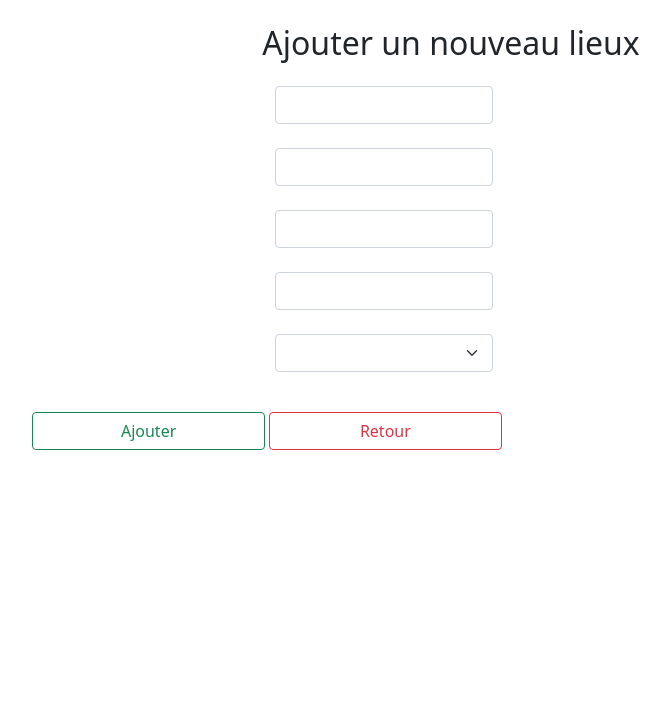
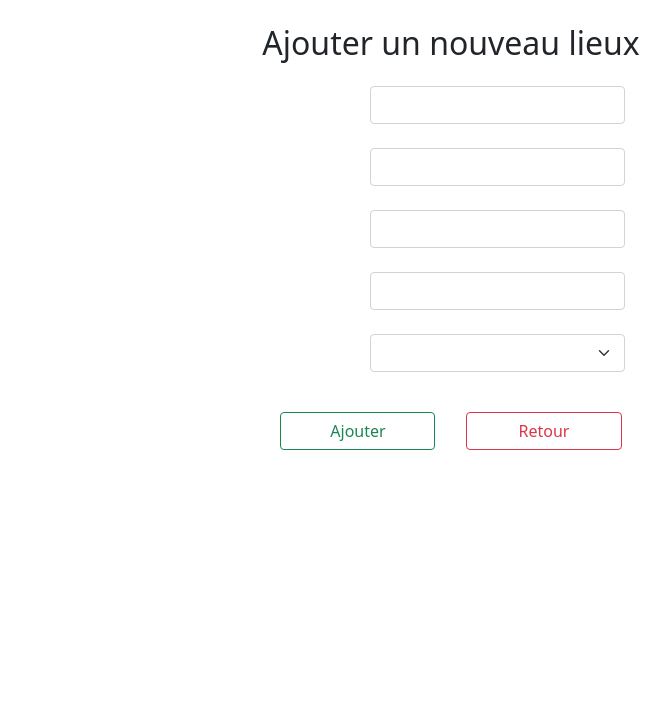
Before and after one commit to Bleiz-Digenvez/Sorti_Eni_Project, a Symfony app: template templates/lieu/nouveau.html.twig in a window 1280 px wide. Shown: the part 62-768 px from the top of the page, without its empty margins (189-859 px from the left). Run offline with Twig, Linux system fonts and the light colour scheme; the template is opened without the code that fills it: most values are stand-ins (such as "Sample title", 1, 10 or a date in 2020); form fields are guessed from the names that the template uses; some libraries are stand-ins or nearby versions.

Commit message:
update design

```diff
--- a/src/Controller/VilleController.php
+++ b/src/Controller/VilleController.php
@@ -83,7 +83,7 @@ class VilleController extends AbstractController
             $entityManager->flush();
             $this->addFlash('success', 'La ville '.$ville->getNom().' à bien été supprimée');
         } catch (\Exception $ex){
-            $this->addFlash("error", "Impossible de supprimer la ville ".$ville->getNom()." car elle est associée à des sorties à venir");
+            $this->addFlash("danger", "Impossible de supprimer la ville ".$ville->getNom()." car elle est associée à des sorties à venir");
         }
 
 
--- a/src/Entity/Lieu.php
+++ b/src/Entity/Lieu.php
@@ -34,11 +34,13 @@ class Lieu
 
     /**
      * @ORM\Column(type="float", nullable=true)
+     * @Assert\Type(type="float")
      */
     private $latitude;
 
     /**
      * @ORM\Column(type="float", nullable=true)
+     * @Assert\Type(type="float")
      */
     private $longitude;
 
--- a/templates/base.html.twig
+++ b/templates/base.html.twig
@@ -25,10 +25,11 @@
 
             {% for label, messages in app.flashes %}
                 {% for message in messages %}
-                    <div class="alert alert-{{ label }}">
-                        {{ message }}
-                        <button type="button" class="btn-close" data-bs-dismiss="alert" aria-label="Close"></button>
-
+                    <div class="container">
+                        <div class="alert alert-{{ label }} alert-dismissible fade show">
+                            {{ message }}
+                            <button type="button" class="btn-close" data-bs-dismiss="alert" aria-label="Close"></button>
+                        </div>
                     </div>
 
                 {% endfor %}
--- a/templates/lieu/nouveau.html.twig
+++ b/templates/lieu/nouveau.html.twig
@@ -4,55 +4,58 @@
 <div class="col-12 col-md-10 col-lg-8 px-2 mx-auto">
     <h2 class="text-center my-4">Ajouter un nouveau lieux</h2>
 
-    <div class="col-12 col-md-10 col-lg-8 my-3">
+    <div class="col-12 col-md-10 col-lg-8 mx-auto my-3">
         {{ form_start(formLieu) }}
-        <div class="row">
-            {{ form_label(formLieu.nom, '', {'label_attr': {'class': 'col-3 col-md-5 col-form-label'}}) }}
-            <div class="col-8 col-md-5">
+        <div class="row col-md-8 mx-auto">
+            {{ form_label(formLieu.nom, '', {'label_attr': {'class': 'col-3 col-form-label'}}) }}
+            <div class="col-8 col-md-9">
                 {{ form_widget(formLieu.nom, {'attr': {'class': 'form-control'}}) }}<br>
             </div>
         </div>
         <div class="row errorForm">
             {{ form_errors(formLieu.nom) }}
         </div>
-        <div class="row">
-            {{ form_label(formLieu.rue, '', {'label_attr': {'class': 'col-3 col-md-5 col-form-label'}}) }}
-            <div class="col-8 col-md-5">
+        <div class="row col-md-8 mx-auto">
+            {{ form_label(formLieu.rue, '', {'label_attr': {'class': 'col-3 col-form-label'}}) }}
+            <div class="col-8 col-md-9">
                 {{ form_widget(formLieu.rue, {'attr': {'class': 'form-control'}}) }}<br>
             </div>
         </div>
         <div class="row errorForm">
             {{ form_errors(formLieu.rue) }}
         </div>
-        <div class="row">
-            {{ form_label(formLieu.latitude, '', {'label_attr': {'class': 'col-3 col-md-5 col-form-label'}}) }}
-            <div class="col-8 col-md-5">
+        <div class="row col-md-8 mx-auto">
+            {{ form_label(formLieu.latitude, '', {'label_attr': {'class': 'col-3 col-form-label'}}) }}
+            <div class="col-8 col-md-9">
                 {{ form_widget(formLieu.latitude, {'attr': {'class': 'form-control'}}) }}<br>
             </div>
         </div>
         <div class="row errorForm">
             {{ form_errors(formLieu.latitude) }}
         </div>
-        <div class="row">
-            {{ form_label(formLieu.longitude, '', {'label_attr': {'class': 'col-3 col-md-5 col-form-label'}}) }}
-            <div class="col-8 col-md-5">
+        <div class="row col-md-8 mx-auto">
+            {{ form_label(formLieu.longitude, '', {'label_attr': {'class': 'col-3 col-form-label'}}) }}
+            <div class="col-8 col-md-9">
                 {{ form_widget(formLieu.longitude, {'attr': {'class': 'form-control'}}) }}<br>
             </div>
         </div>
         <div class="row errorForm">
             {{ form_errors(formLieu.longitude) }}
         </div>
-        <div class="row">
-            {{ form_label(formLieu.ville, '', {'label_attr': {'class': 'col-3 col-md-5 col-form-label'}}) }}
-            <div class="col-8 col-md-5">
+        <div class="row col-md-8 mx-auto">
+            {{ form_label(formLieu.ville, '', {'label_attr': {'class': 'col-3 col-form-label'}}) }}
+            <div class="col-8 col-md-9">
                 {{ form_widget(formLieu.ville, {'attr': {'class': 'form-select'}}) }}<br>
             </div>
         </div>
         <div class="row errorForm">
             {{ form_errors(formLieu.ville) }}
         </div>
-        <button class="btn btn-outline-success col-12 col-md-5 my-3">Ajouter</button>
-        <a class="btn btn-outline-danger col-12 col-md-5 my-3" href="{{ path('sortie_creation') }}">Retour</a>
+        <div class="row col-md-8 mx-auto">
+            <button class="btn btn-outline-success col-12 col-md-5 my-3 mx-auto">Ajouter</button>
+            <a class="btn btn-outline-danger col-12 col-md-5 my-3 mx-auto" href="{{ path('sortie_creation') }}">Retour</a>
+        </div>
+
         {{ form_end(formLieu) }}
     </div>
 </div>
--- a/templates/ville/liste.html.twig
+++ b/templates/ville/liste.html.twig
@@ -41,7 +41,7 @@
                 </tr>
             {% endfor %}
             </tbody>
-            <tfoot class="bg-muted text-white bg-dark text-white">
+            <tfoot class="bg-muted text-white bg-white text-white border">
             <tr>
                 {{ form_start(formVille, {'attr' : {'id': 'FormVille'}}) }}
                 <td>{{ form_widget(formVille.nom, {'attr' : {'placeholder': 'ville', 'class':'form-control'}}) }}</td>
```
